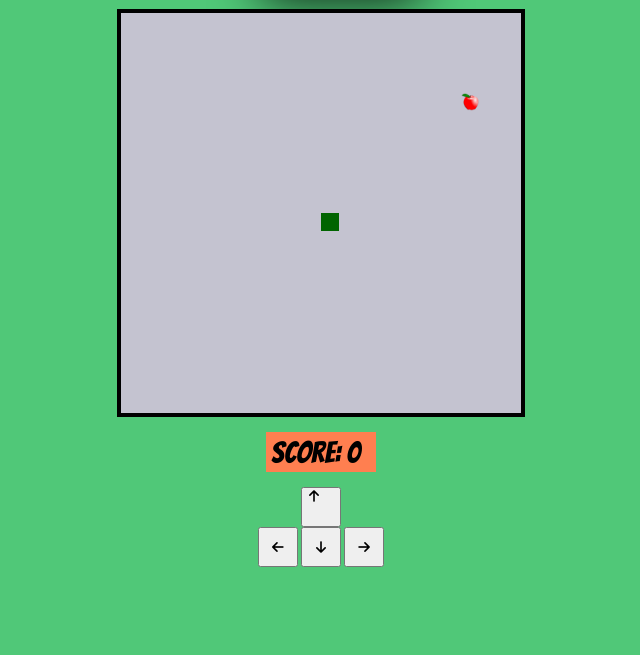
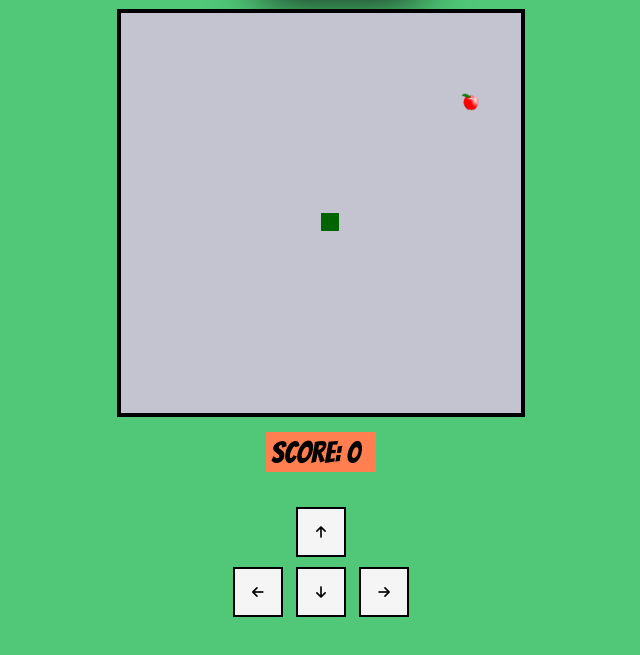
Before and after one commit to claudio-cruz/js-snake, a plain HTML site: page index.html in a window 1280 px wide. Shown: the part 75-730 px from the top of the page, without its empty margins (319-959 px from the left). Drawn offline with Linux system fonts and the light colour scheme.

Commit message:
Update controle buttons style

```diff
--- a/assets/css/style.css
+++ b/assets/css/style.css
@@ -86,19 +86,23 @@ body {
     font-size: 20px;
 }
 
-#control-buttons {
-
+/* Direction touch buttons */
+#control-buttons-div {
+    padding: 15px;
 }
 
 .touch-buttons {
-    width: 40px;
-    height: 40px;
-
+    width: 50px;
+    height: 50px;
+    padding: 15px;
+    margin: 5px;
+    background-color: whitesmoke;
+    border: 2px solid black;
 }
 
 #move-up-btn {
-    display: flex;
-    margin: auto;
+    display: block;
+    margin: 5px auto;
 }
 
 /* Media querie for small screens lower then 410px*/
--- a/index.html
+++ b/index.html
@@ -29,7 +29,7 @@
     <img src="assets/images/apple-logo.png" id="apple-img" alt="">
 
     <!-- Directions control buttons -->
-    <div id='control-buttons'>
+    <div id='control-buttons-div'>
         <button class ="touch-buttons" id="move-up-btn" onclick="moveUp()"><i class="fa-solid fa-arrow-up"></i></button>
         <button class ="touch-buttons" id="move-left-btn" onclick="moveLeft()"><i class="fa-solid fa-arrow-left"></i></button>
         <button class ="touch-buttons" id="move-down-btn" onclick="moveDown()"><i class="fa-solid fa-arrow-down"></i></button>
```
